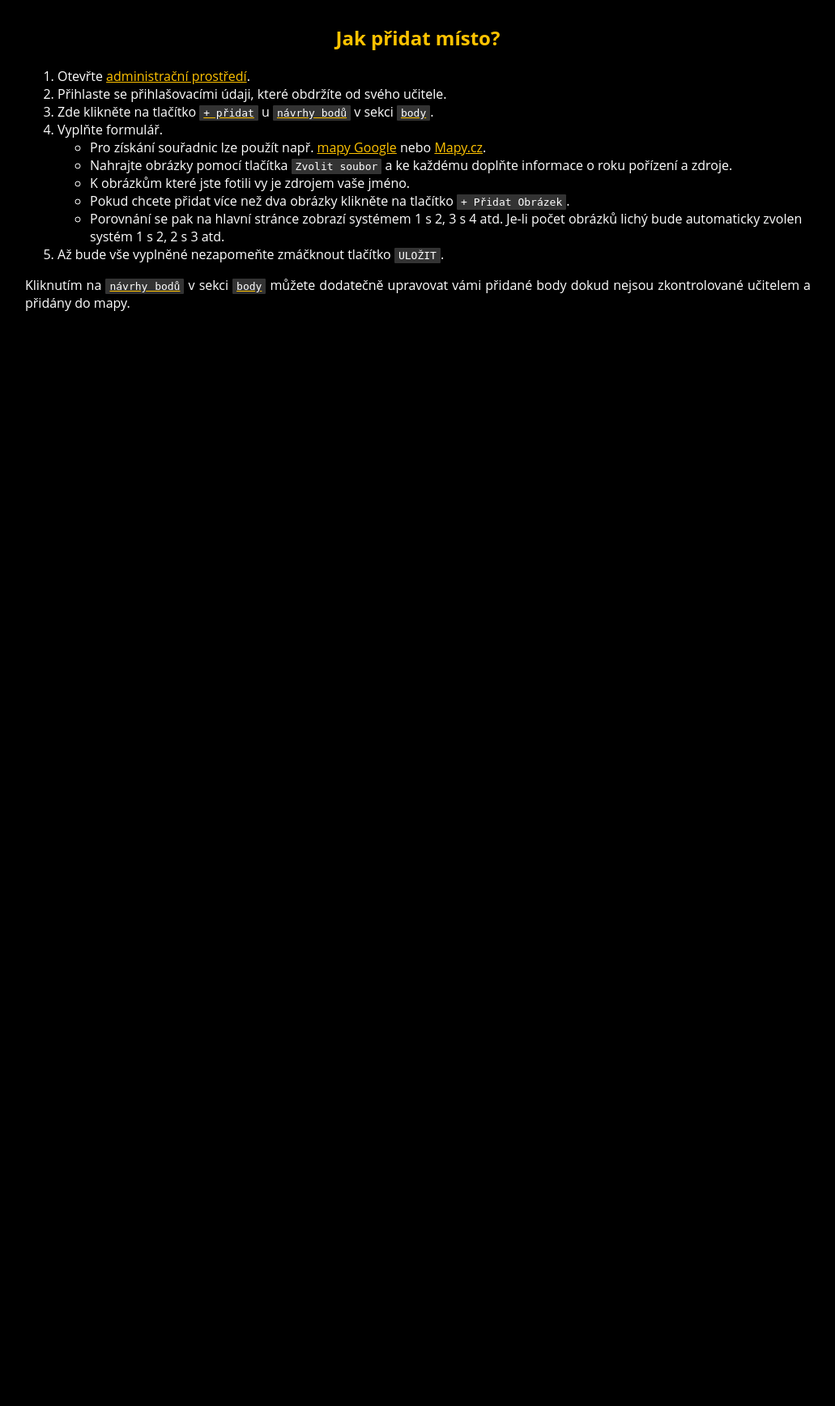
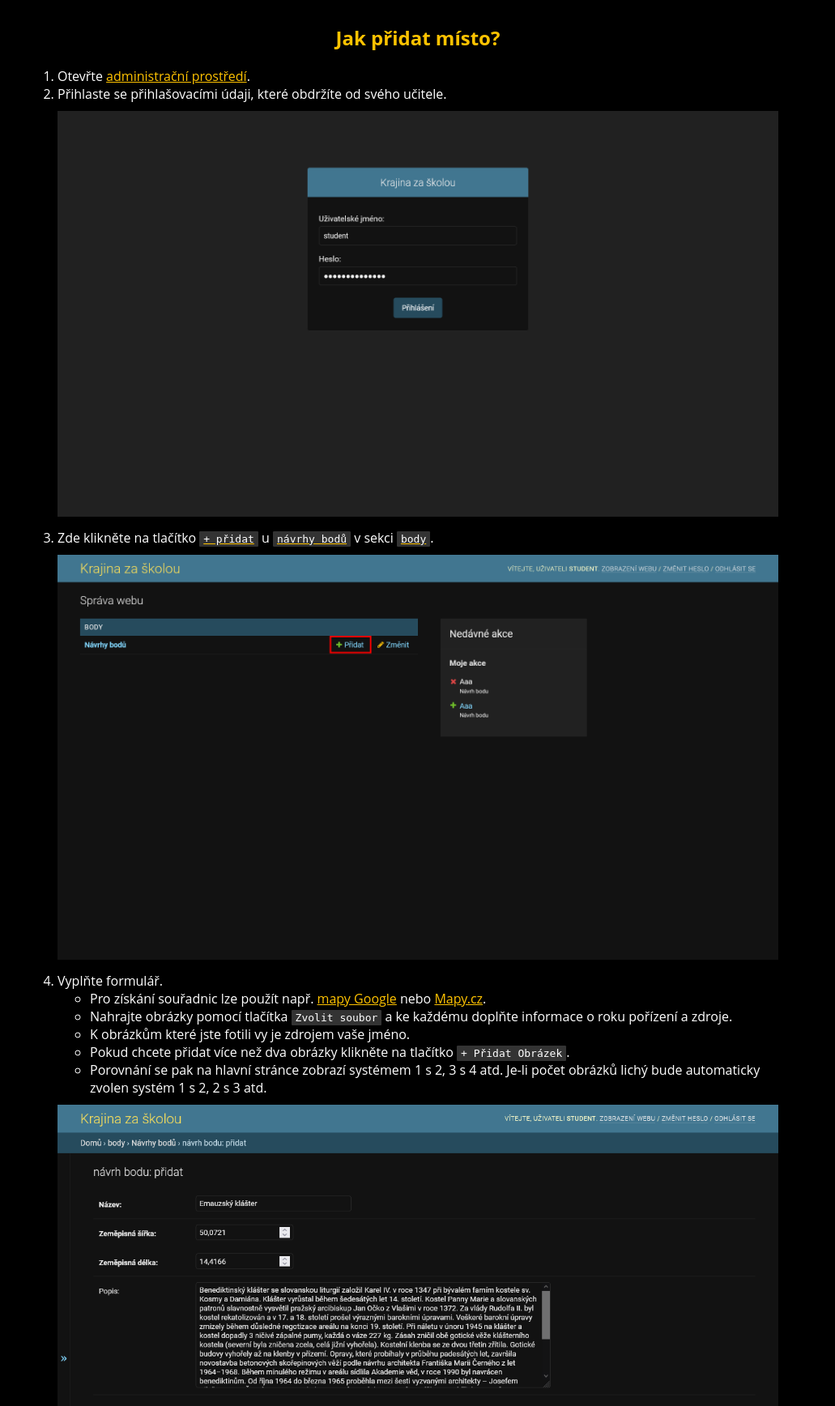
Before and after one commit to nesati/nighthawk2, a Django app: page /navod/ in a window 1280 px wide. Shown: the part 184-1920 px from the top of the page at 81% size, without its empty margins (124-1155 px from the left). Before the commit the page ends 568 px from the top, so only its background shows below. Run offline with Django 4.2, Linux system fonts and the light colour scheme.

Commit message:
add instructions draft

```diff
--- a/markers/static/markers/css/navod.css
+++ b/markers/static/markers/css/navod.css
@@ -1,6 +1,7 @@
 ol {
     color: #FFF;
     text-align: left;
+    padding: 0 40px;
 }
 
 code {
@@ -11,3 +12,8 @@ code {
 header a {
     text-decoration: none;
 }
+
+img {
+    width: 100%;
+    margin: 10px auto;
+}
--- a/markers/templates/markers/navod.html
+++ b/markers/templates/markers/navod.html
@@ -22,10 +22,14 @@
 	<ol>
 		<li>Otevřte <a href='/admin' target="_blank">administrační prostředí</a>.
 		</li>
-		<li>Přihlaste se přihlašovacími údaji, které obdržíte od svého učitele.</li>
+		<li>
+			Přihlaste se přihlašovacími údaji, které obdržíte od svého učitele.
+			<img src="{% static 'markers/img/tutorial01.png' %}" alt="Přihlašovací obrazovka">
+		</li>
 		<li>Zde klikněte na tlačítko <a href='/admin/markers/markerproposal/add/'><code>+ přidat</code></a> u <a
 				href='/admin/markers/markerproposal/'><code>návrhy bodů</code></a> v sekci <a
 				href='/admin/markers/'><code>body</code></a>.
+			<img src="{% static 'markers/img/tutorial02.png' %}" alt="Hlavní menu administračního prostředí">
 		</li>
 		<li>Vyplňte formulář.
 			<ul>
@@ -43,6 +47,7 @@
 					automaticky zvolen systém 1 s 2, 2 s 3 atd.
 				</li>
 			</ul>
+			<img src="{% static 'markers/img/tutorial03.png' %}" alt="Příklad vyplněného formuláře">
 		</li>
 		<li>Až bude vše vyplněné nezapomeňte zmáčknout tlačítko <code>ULOŽIT</code>.
 		</li>
@@ -51,6 +56,7 @@
 		Kliknutím na <a href='/admin/markers/markerproposal/'><code>návrhy bodů</code></a>
 		v sekci <a href='/admin/markers/'><code>body</code></a> můžete dodatečně upravovat vámi přidané body
 		dokud nejsou zkontrolované učitelem a přidány do mapy.
+		<img src="{% static 'markers/img/tutorial04.png' %}" alt="Příklad seznamu navržených bodů">
 	</p>
 </main>
 </body>
```
Also changed, not shown: markers/static/markers/img/tutorial01.png (added), markers/static/markers/img/tutorial02.png (added), markers/static/markers/img/tutorial03.png (added), markers/static/markers/img/tutorial04.png (added).
